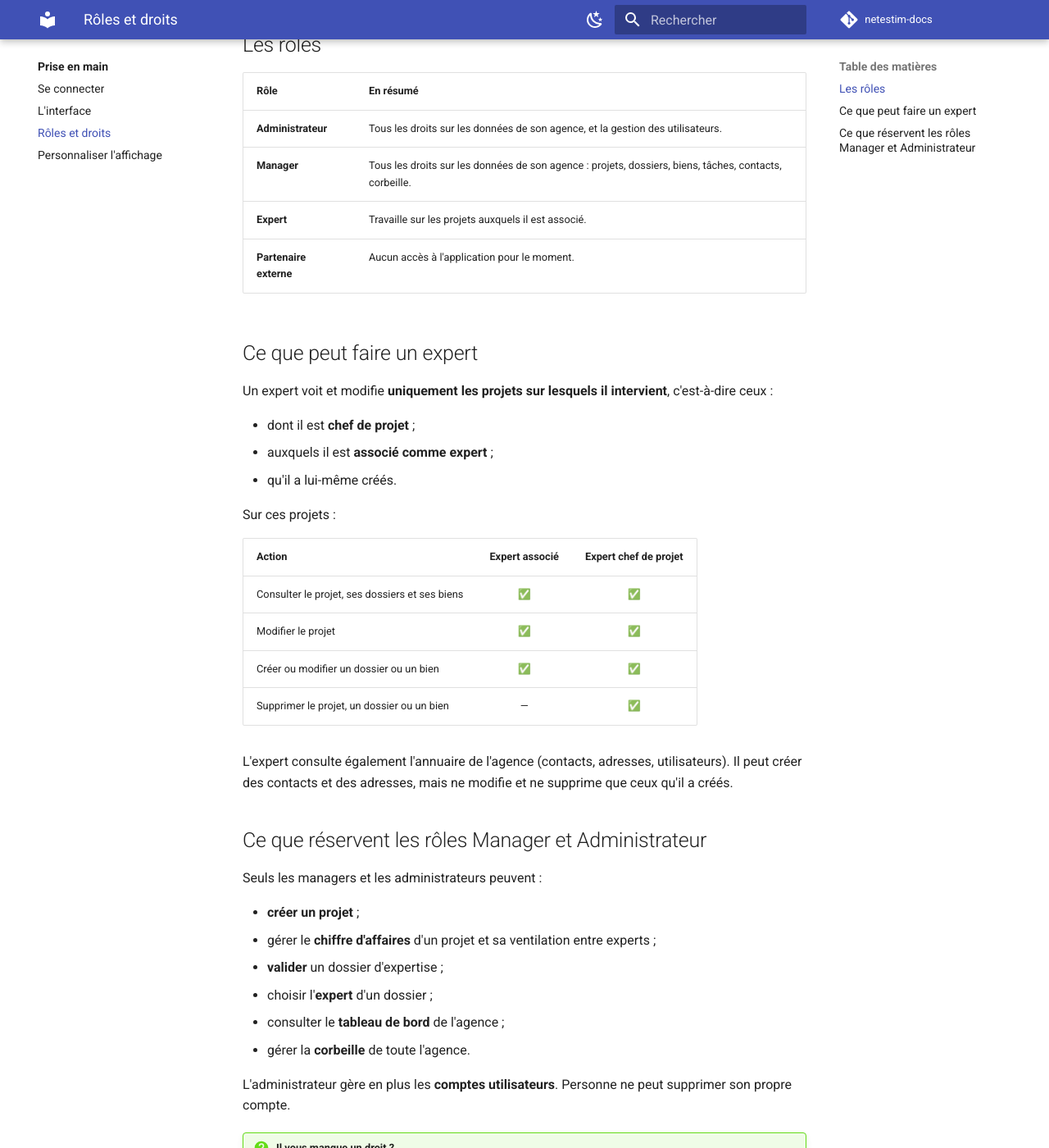
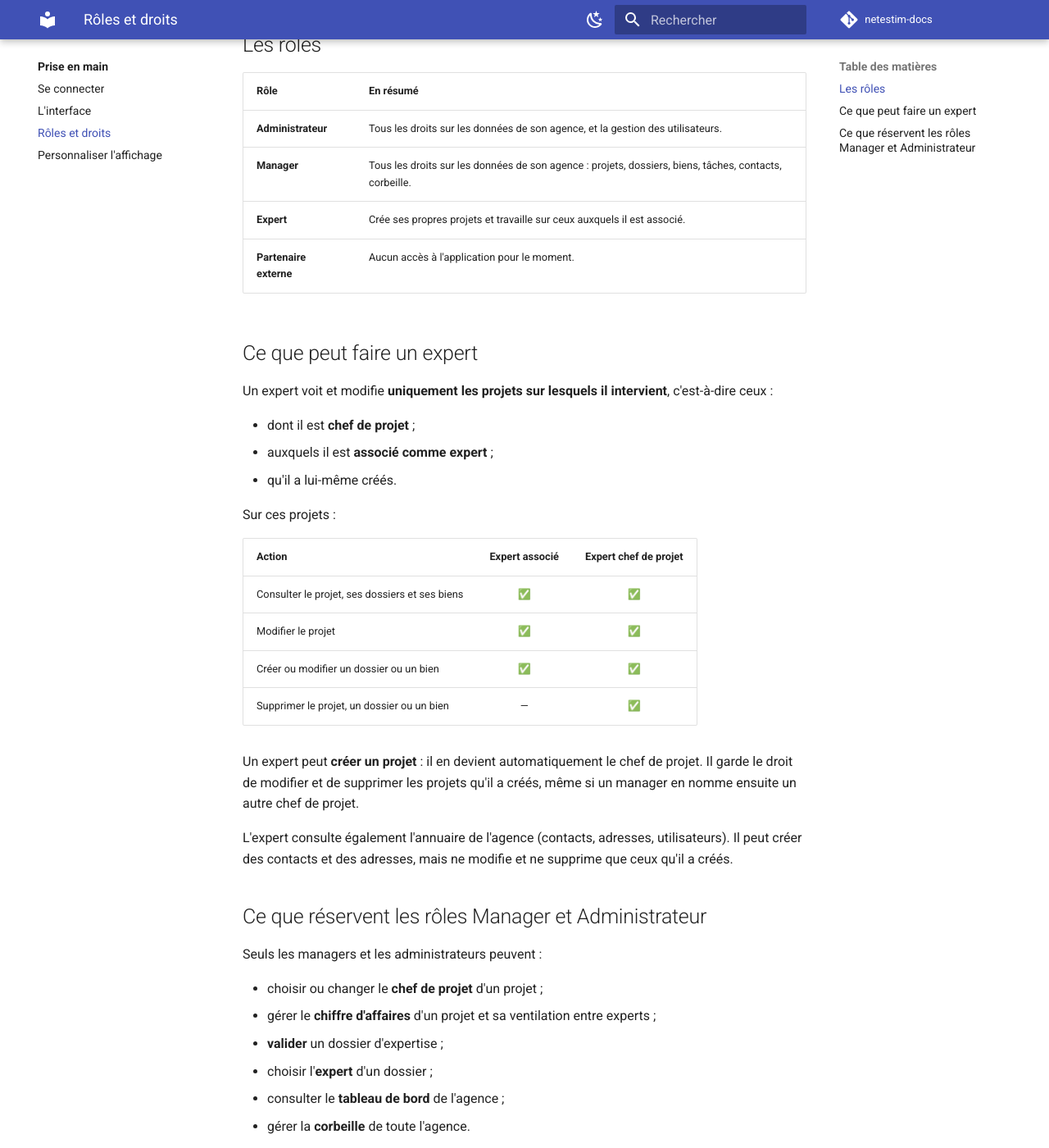
Before and after one commit to tech-nova/netestim-docs, an MkDocs documentation site: the page built from docs/prise-en-main/roles.md, in a window 1280 px wide and 1400 px high, scrolled down 307 px. Shown: the whole window at 82% size. Built offline with MkDocs 1.6.1 and Material for MkDocs 9.7.7, drawn with Linux system fonts in a browser that asks for light colours; comment, search, counter and statistics services are not loaded.

Commit message:
docs: un expert crée ses projets, dont il est le chef

```diff
--- a/docs/prise-en-main/roles.md
+++ b/docs/prise-en-main/roles.md
@@ -8,7 +8,7 @@ Chaque utilisateur appartient à une **agence** et possède un **rôle**. Le rô
 |---|---|
 | **Administrateur** | Tous les droits sur les données de son agence, et la gestion des utilisateurs. |
 | **Manager** | Tous les droits sur les données de son agence : projets, dossiers, biens, tâches, contacts, corbeille. |
-| **Expert** | Travaille sur les projets auxquels il est associé. |
+| **Expert** | Crée ses propres projets et travaille sur ceux auxquels il est associé. |
 | **Partenaire externe** | Aucun accès à l'application pour le moment. |
 
 ## Ce que peut faire un expert
@@ -28,13 +28,15 @@ Sur ces projets :
 | Créer ou modifier un dossier ou un bien | ✅ | ✅ |
 | Supprimer le projet, un dossier ou un bien | — | ✅ |
 
+Un expert peut **créer un projet** : il en devient automatiquement le chef de projet. Il garde le droit de modifier et de supprimer les projets qu'il a créés, même si un manager en nomme ensuite un autre chef de projet.
+
 L'expert consulte également l'annuaire de l'agence (contacts, adresses, utilisateurs). Il peut créer des contacts et des adresses, mais ne modifie et ne supprime que ceux qu'il a créés.
 
 ## Ce que réservent les rôles Manager et Administrateur
 
 Seuls les managers et les administrateurs peuvent :
 
-- **créer un projet** ;
+- choisir ou changer le **chef de projet** d'un projet ;
 - gérer le **chiffre d'affaires** d'un projet et sa ventilation entre experts ;
 - **valider** un dossier d'expertise ;
 - choisir l'**expert** d'un dossier ;
```
Also changed, not shown: docs/guides/projets.md (+4 -2 lines).
